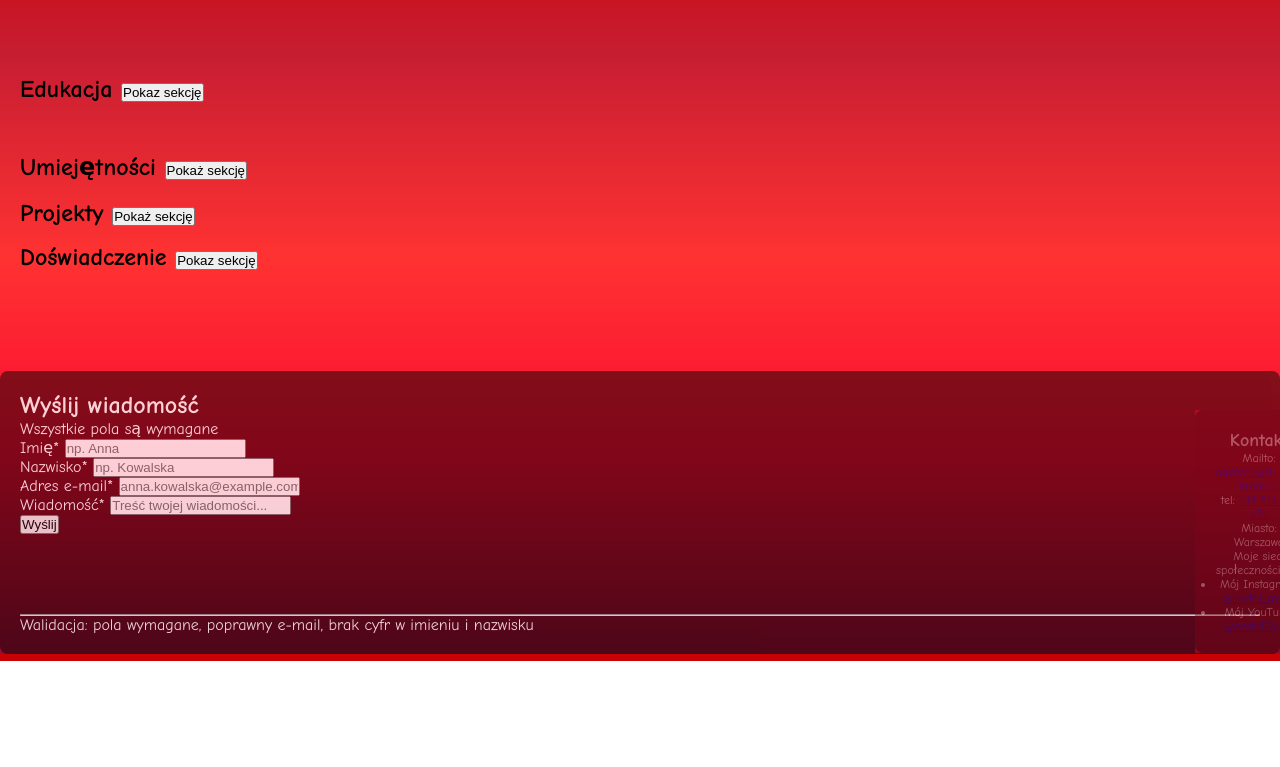
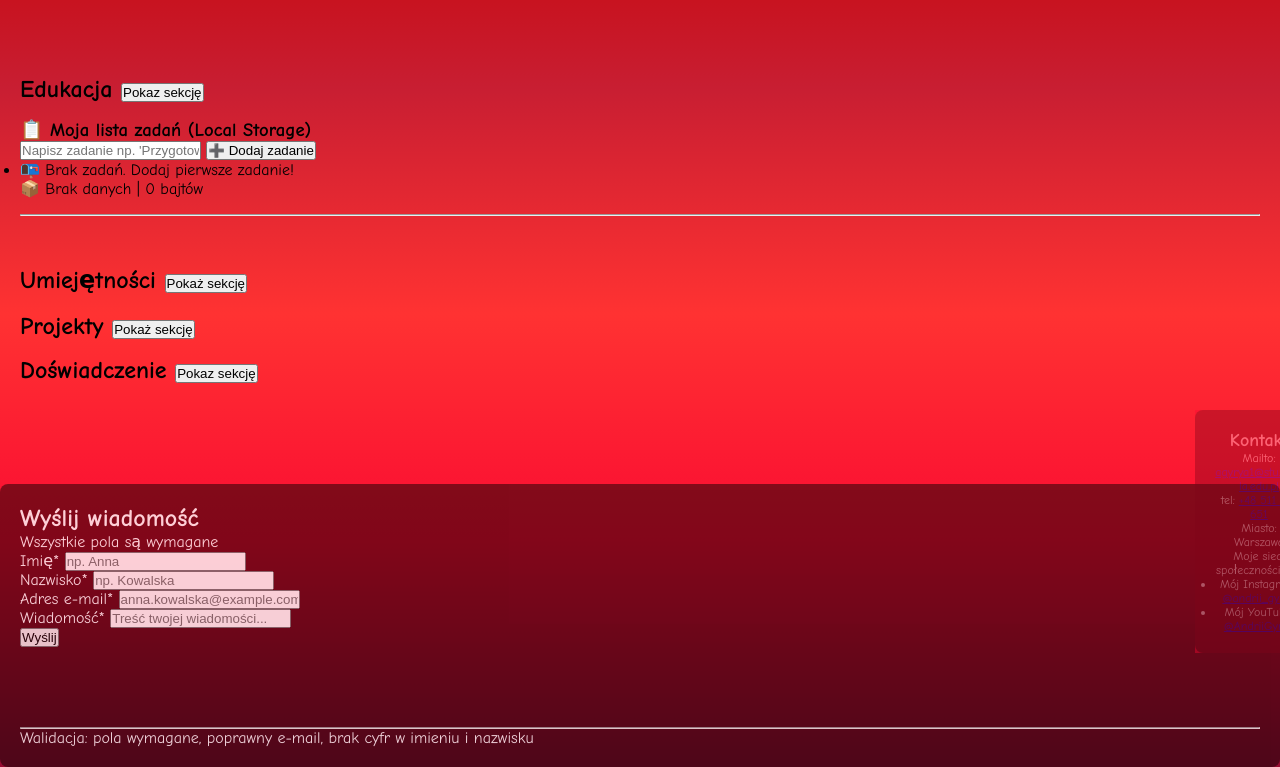
Before and after one commit to 77551-andrii-gyrya/glowny, a plain HTML site: page index.html in a window 1280 px wide. Shown: the part 139-906 px from the top of the page. Before the commit the page ends 800 px from the top, so only its background shows below. Drawn offline with Linux system fonts and the light colour scheme.

Commit message:
77551 zad7: Update index.html

```diff
--- a/index.html
+++ b/index.html
@@ -3,7 +3,7 @@
 <html lang="en" xmlns="http://www.w3.org/1999/xhtml">
 <head>
     <meta charset="utf-8" />
-    <title>Zadanie 6 - Dane z JSON</title>
+    <title>Zadanie 7 - Local Storage</title>
     <link id="theme-style" rel="stylesheet" href="red.css"/>
 </head>
 <body>
@@ -55,7 +55,20 @@
                     </li>
                 </ol>
             </div>
-</section>
+        </section>
+        <div class="todo-container">
+            <h3>📋 Moja lista zadań (Local Storage)</h3>
+            <div class="todo-input-group">
+                <input type="text" id="todoInput" placeholder="Napisz zadanie np. 'Przygotować prezentację'" autocomplete="off">
+                <button class="add-btn" id="addTodoBtn">➕ Dodaj zadanie</button>
+            </div>
+
+            <ul class="todo-list" id="todoListContainer">
+                <li class="empty-message">✨ Brak zadań. Dodaj pierwsze zadanie!</li>
+            </ul>
+            <div class="storage-stats" id="storageInfo"></div>
+        </div>
+        <hr />
         <br/>
         <div id="app">
             <div class="loading">Ładowanie danych z pliku JSON...</div>
```
